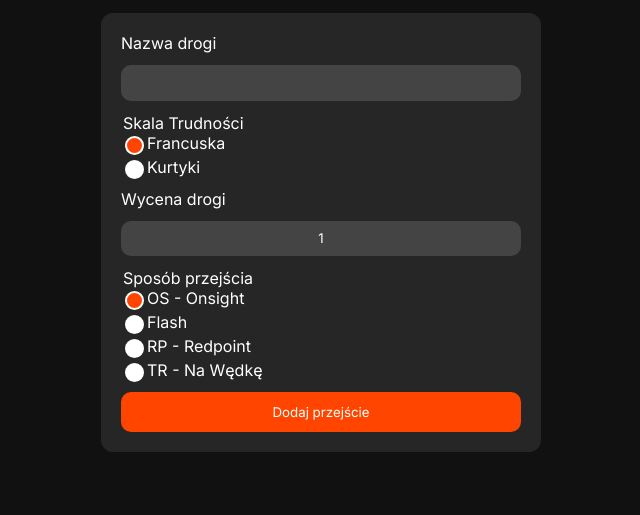
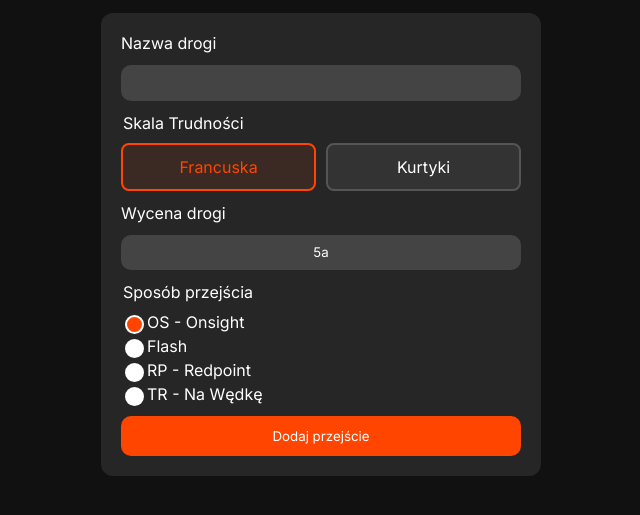
Before and after one commit to Lisiozmur/climbing-xp, a plain HTML site: page index.html in a window 1280 px wide. Shown: the part 105-620 px from the top of the page, without its empty margins (319-959 px from the left). Drawn offline with Linux system fonts and the light colour scheme.

Commit message:
feat: improve grade scale selector

```diff
--- a/index.html
+++ b/index.html
@@ -14,53 +14,21 @@
         <input type="text" id="rName" name="rName" required>
 
         <fieldset>
-            <legend>Skala Trudności</legend>
-            <div class="radio-option">
-                <input type="radio" id="rFRA" name="rSt" value="fr" checked>
-                <label for="rFRA">Francuska</label>
-            </div>
-            <div class="radio-option">
-                <input type="radio" id="rKUR" name="rSt" value="kurtyka">
-                <label for="rKUR">Kurtyki</label>
+            <legend for="rFRA">Skala Trudności</legend>
+            <div class="scale-selector">
+                <label class="scale-option">
+                    <input type="radio" id="rFRA" name="rSt" value="fr" checked>
+                        Francuska
+                    </label>
+                    <label class="scale-option">
+                        <input type="radio" id="rKUR" name="rSt" value="kurtyka">
+                        Kurtyki
+                    </label>
             </div>
         </fieldset>
 
         <label for="rPrice">Wycena drogi</label>
-        <select id="rPrice" name="rPrice">
-            <option>1</option>
-            <option>2</option>
-            <option>3</option>
-            <option>4a</option>
-            <option>4b</option>
-            <option>4c</option>
-            <option>5a</option>
-            <option>5b</option>
-            <option>5c</option>
-            <option>6a</option>
-            <option>6a+</option>
-            <option>6b</option>
-            <option>6b+</option>
-            <option>6c</option>
-            <option>6c+</option>
-            <option>7a</option>
-            <option>7a+</option>
-            <option>7b</option>
-            <option>7b+</option>
-            <option>7c</option>
-            <option>7c+</option>
-            <option>8a</option>
-            <option>8a+</option>
-            <option>8b</option>
-            <option>8b+</option>
-            <option>8c</option>
-            <option>8c+</option>
-            <option>9a</option>
-            <option>9a+</option>
-            <option>9b</option>
-            <option>9b+</option>
-            <option>9c</option>
-        </select>
-
+        <select id="rPrice" name="rPrice"></select>
         <fieldset>
             <legend>Sposób przejścia</legend>
             <div class="radio-option">
--- a/script.js
+++ b/script.js
@@ -1,30 +1,29 @@
 const skalaFrancuska = document.getElementById("rFRA");
 const skalaKurtyki = document.getElementById("rKUR");
 const listaTrudnosci = document.getElementById("rPrice");
-const nowaOpcja = document.createElement("option");
 
 const stopnieFrancuskie = ["5a", "5b", "5c", "6a", "6a+", "6b"];
 const stopnieKurtyki = ["IV", "V", "V+", "VI", "VI.1", "VI.1+"];
 
-skalaKurtyki.addEventListener("change",function(){
-    if(skalaKurtyki.checked){
-        listaTrudnosci.innerHTML = "";
-        for(const sKUR of stopnieKurtyki){
-            const opcja  =document.createElement("option");
-            opcja.textContent = sKUR;
-            listaTrudnosci.appendChild(opcja);
-        }
+function ustawStopnie(stopnie){
+    listaTrudnosci.innerHTML = "";
+    for(const sT of stopnie){
+        const oT  = document.createElement("option");
+        oT.textContent = sT;
+        listaTrudnosci.appendChild(oT);
+    }
+}
+
+skalaFrancuska.addEventListener("change", function(){
+    if(skalaFrancuska.checked){
+        ustawStopnie(stopnieFrancuskie);
     }
 });
 
-skalaFrancuska.addEventListener("change", function(){
-    if(skalaFrancuska.checked){
-        listaTrudnosci.innerHTML="";
+skalaKurtyki.addEventListener("change",function(){
+    if(skalaKurtyki.checked){
+       ustawStopnie(stopnieKurtyki);
+        }
+    });
 
-        for(const sFRA of stopnieFrancuskie){
-            const opcja = document.createElement("option");
-            opcja.textContent = sFRA;
-            listaTrudnosci.appendChild(opcja);
-        }
-    }
-});
+    ustawStopnie(stopnieFrancuskie);
--- a/style.css
+++ b/style.css
@@ -81,11 +81,15 @@ select {
         visibility: visible;
         border: 2px solid white;
     }
+
+    fieldset legend {
+        margin-bottom: 10px;
+    }
 #strt {
     text-align: center;
 }
 
-#rName, #rPrice {
+#rName, #rPrice{
     background-color: #444444;
     padding: 10px;
     border-radius: 10px;
@@ -101,3 +105,34 @@ select {
     gap: 5px;
     margin: 0;
 }
+
+.scale-selector{
+    display:flex;
+    gap: 10px;
+}
+
+.scale-option{
+    flex:1;
+    padding:12px;
+    text-align: center;
+    background-color: #333333;
+    border:2px solid #555555;
+    border-radius: 8px;
+    Cursor: pointer;
+}
+
+.scale-option input{
+    position: absolute;
+    opacity:0;
+}
+
+.scale-option:has(input:checked){
+    border-color: #FF4500;
+    color: #FF4500;
+    background-color: #3A2A23;
+}
+
+.scale-option:has(input:focus-visible){
+    outline: 2px solid #FF4500;
+    outline-offset: 3px;
+}
```
